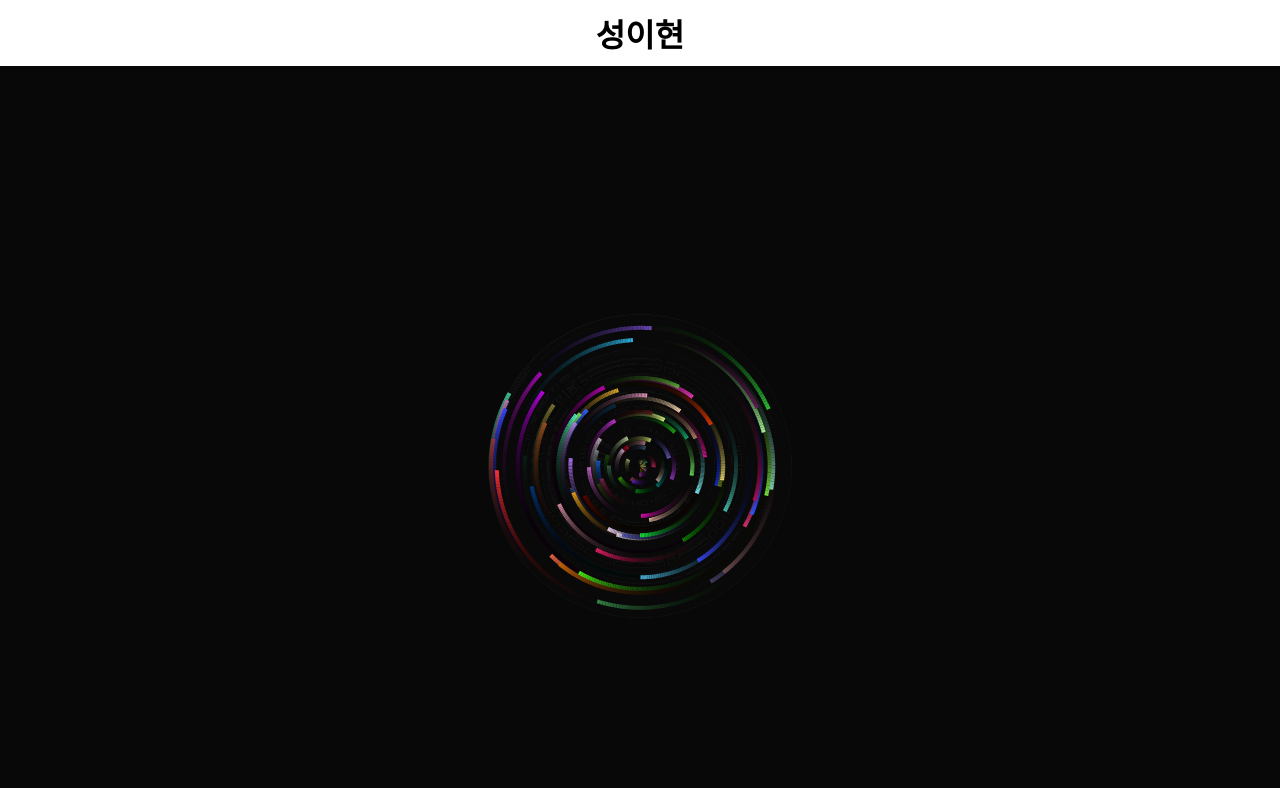
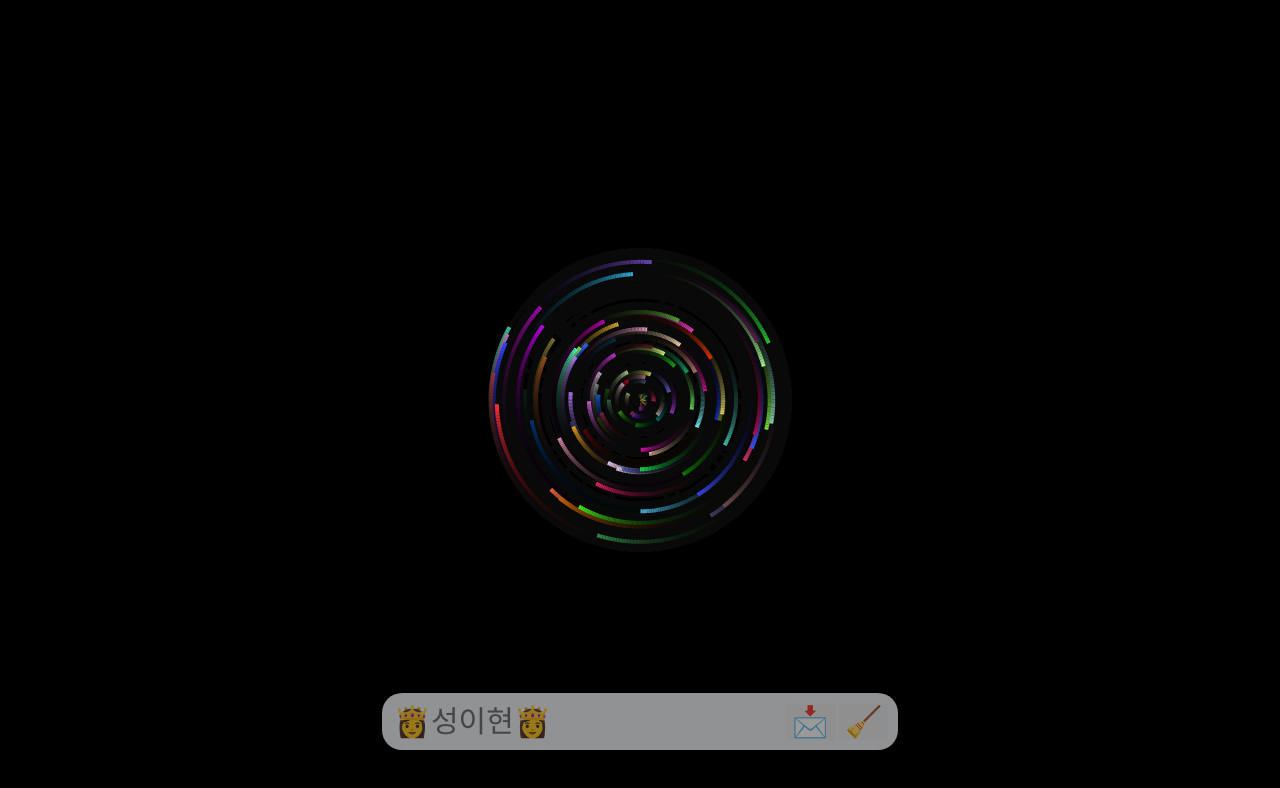
Before and after one commit to tjdrlans119/Web-APIs, a plain HTML site: page canvas/index.html in a window 1280 px wide. Drawn offline with Linux system fonts and the light colour scheme.

Commit message:
Update index.html

```diff
--- a/canvas/index.html
+++ b/canvas/index.html
@@ -7,19 +7,63 @@
       body {
         margin: 0;
         overflow: hidden;
+        background-color: black;
+        color: white;
+        display: flex;
+        flex-direction: column;
+        align-items: center;
+        justify-content: center;
+        height: 100vh;
       }
       canvas {
         display: block;
       }
-      h1 {
+      .btn {
+        border: none;
+        font-size: 30px;
+      }
+      #userInput {
+        border: none;
+        background-color: transparent;
+        font-size: 30px;
+      }
+      #inputSection {
+        position: absolute;
+        bottom: 50px;
         text-align: center;
-        margin: 10px;
+        background-color: #f1f3f5;
+        padding: 10px;
+        border-radius: 20px;
+        opacity: 0.6;
+      }
+      .floating-text {
+        position: absolute;
+        bottom: 0;
+        left: 50%;
+        transform: translateX(-50%);
+        animation: floatUp 5s forwards;
+        color: white;
+        font-size: 24px;
+      }
+      @keyframes floatUp {
+        0% {
+          bottom: 0;
+          opacity: 1;
+        }
+        100% {
+          bottom: 100%;
+          opacity: 0;
+        }
       }
     </style>
   </head>
   <body>
-    <h1>성이현</h1>
-    <canvas id="cw"/>
+    <div id="inputSection">
+      <input type="text" id="userInput" placeholder="👸성이현👸"  />
+      <button class='btn' onclick="submitText()">📩</button>
+      <button class='btn' onclick="removeUserInput()">🧹</button>
+    </div>
+    <canvas id="cw"></canvas>
     <script type="application/javascript">
       const canvas = document.getElementById("cw");
       const context = canvas.getContext("2d");
@@ -130,6 +174,28 @@
       });
 
       window.addEventListener("resize", setSize);
+
+      function removeUserInput(){
+        document.getElementById('userInput').value = '';
+      }
+
+      function submitText() {
+        const input = document.getElementById('userInput').value;
+        if (input) {
+          const textElement = document.createElement('div');
+          textElement.className = 'floating-text';
+          textElement.textContent = input;
+          document.body.appendChild(textElement);
+
+          // 애니메이션이 끝나면 요소를 제거
+          textElement.addEventListener('animationend', () => {
+            textElement.remove();
+          });
+
+          // 인풋 창 초기화
+          // document.getElementById('userInput').value = '';
+        }
+      }
     </script>
   </body>
 </html>
```
